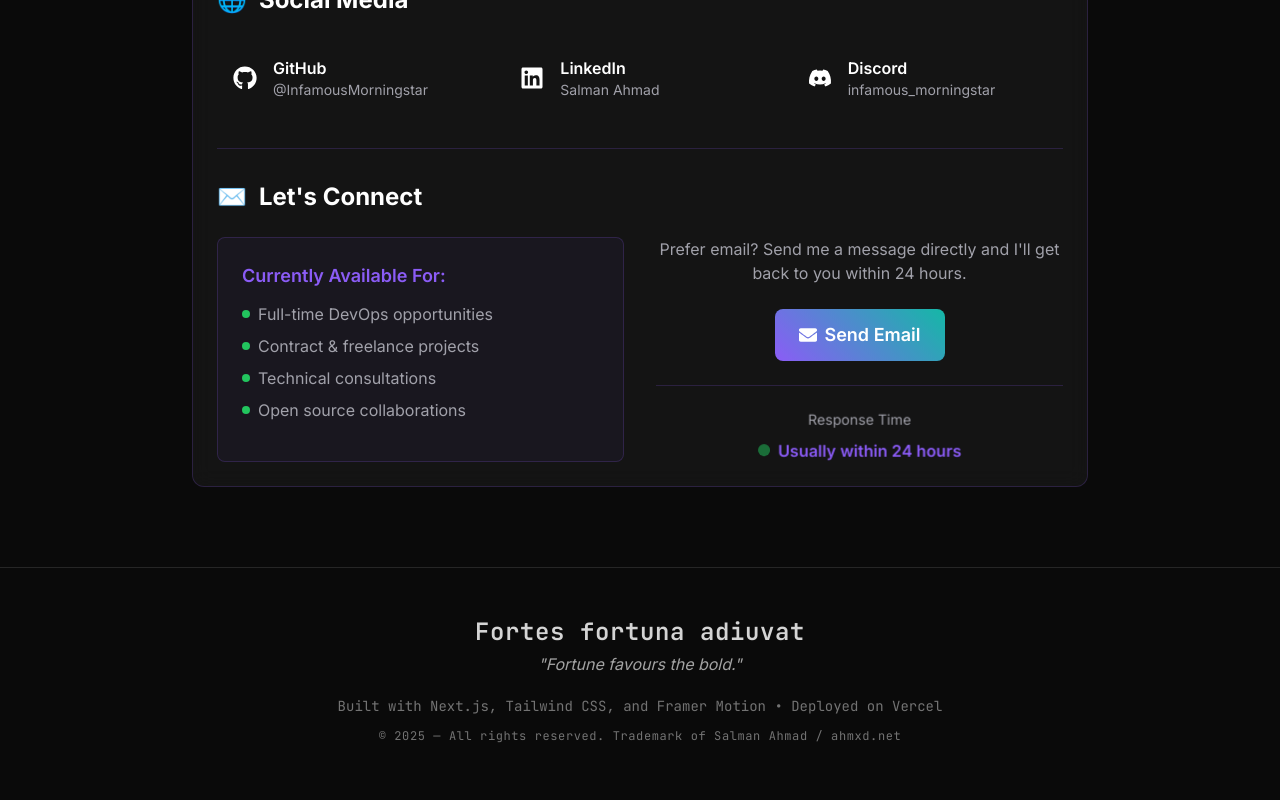
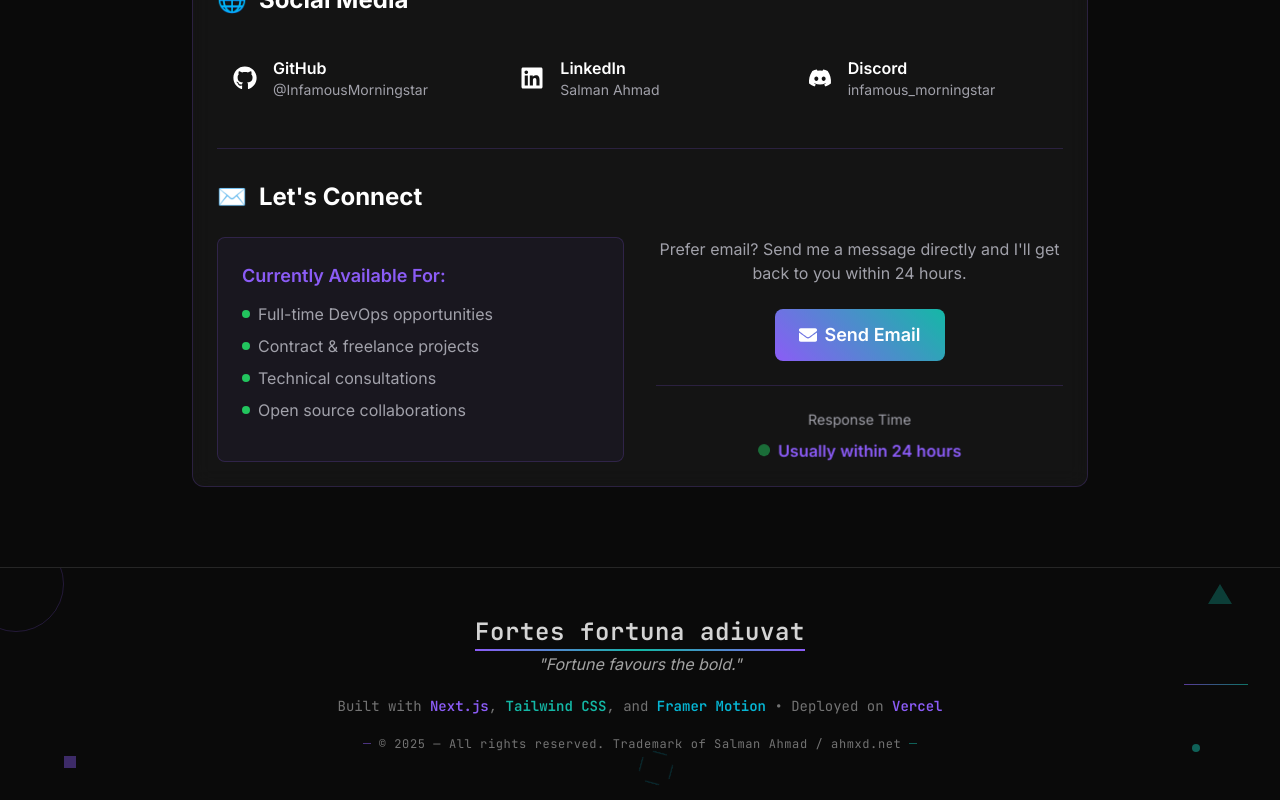
Before and after one commit to InfamousMorningstar/SAportfolio, a Next.js app: page / in a window 1280 px wide. Shown: the part 7634-8434 px from the top of the page. Built offline with nearby package versions, Linux system fonts and the light colour scheme.

Commit message:
Enhanced footer with minimalist geometric shapes and accent colors

```diff
--- a/src/components/Footer.tsx
+++ b/src/components/Footer.tsx
@@ -9,9 +9,69 @@ export default function Footer() {
       whileInView={{ opacity: 1, y: 0 }}
       viewport={{ once: true }}
       transition={{ duration: 0.6, ease: 'easeOut' }}
-      className="w-full py-12 px-6 border-t border-neutral-800"
+      className="relative w-full py-12 px-6 border-t border-neutral-800 overflow-hidden"
     >
-      <div className="max-w-4xl mx-auto text-center space-y-3">
+      {/* Background Geometric Shapes */}
+      <div className="absolute inset-0 pointer-events-none">
+        {/* Large Circle - Top Left */}
+        <motion.div
+          initial={{ scale: 0, rotate: 0 }}
+          whileInView={{ scale: 1, rotate: 180 }}
+          viewport={{ once: true }}
+          transition={{ duration: 2, ease: 'easeOut' }}
+          className="absolute -top-8 -left-8 w-24 h-24 border border-accent/20 rounded-full"
+        />
+
+        {/* Triangle - Top Right */}
+        <motion.div
+          initial={{ scale: 0, rotate: -90 }}
+          whileInView={{ scale: 1, rotate: 0 }}
+          viewport={{ once: true }}
+          transition={{ duration: 1.5, delay: 0.2, ease: 'easeOut' }}
+          className="absolute top-4 right-12 w-0 h-0 border-l-[12px] border-r-[12px] border-b-[20px] border-l-transparent border-r-transparent border-b-accent2/30"
+        />
+
+        {/* Small Squares */}
+        <motion.div
+          initial={{ opacity: 0, scale: 0 }}
+          whileInView={{ opacity: 1, scale: 1 }}
+          viewport={{ once: true }}
+          transition={{ duration: 1, delay: 0.4 }}
+          className="absolute bottom-8 left-16 w-3 h-3 bg-accent/40 rotate-45"
+        />
+
+        <motion.div
+          initial={{ opacity: 0, scale: 0 }}
+          whileInView={{ opacity: 1, scale: 1 }}
+          viewport={{ once: true }}
+          transition={{ duration: 1, delay: 0.6 }}
+          className="absolute bottom-12 right-20 w-2 h-2 bg-accent2/50 rounded-full"
+        />
+
+        {/* Hexagon - Bottom Center */}
+        <motion.div
+          initial={{ scale: 0, rotate: 0 }}
+          whileInView={{ scale: 1, rotate: 60 }}
+          viewport={{ once: true }}
+          transition={{ duration: 2, delay: 0.3, ease: 'easeOut' }}
+          className="absolute bottom-4 left-1/2 transform -translate-x-1/2"
+        >
+          <div className="w-8 h-8 border border-secondary/30 transform rotate-45" style={{
+            clipPath: 'polygon(30% 0%, 70% 0%, 100% 30%, 100% 70%, 70% 100%, 30% 100%, 0% 70%, 0% 30%)'
+          }} />
+        </motion.div>
+
+        {/* Floating Line */}
+        <motion.div
+          initial={{ scaleX: 0 }}
+          whileInView={{ scaleX: 1 }}
+          viewport={{ once: true }}
+          transition={{ duration: 1.5, delay: 0.5 }}
+          className="absolute top-1/2 right-8 w-16 h-px bg-gradient-to-r from-accent/60 to-accent2/60 transform -translate-y-1/2"
+        />
+      </div>
+
+      <div className="relative max-w-4xl mx-auto text-center space-y-3">
         {/* Latin Quote */}
         <motion.div
           initial={{ opacity: 0, y: 10 }}
@@ -21,14 +81,24 @@ export default function Footer() {
           className="space-y-1"
         >
           <h3 className="text-xl md:text-2xl font-mono font-bold text-neutral-300 tracking-wide">
-            Fortes fortuna adiuvat
+            <span className="relative">
+              Fortes fortuna adiuvat
+              {/* Accent underline */}
+              <motion.div
+                initial={{ scaleX: 0 }}
+                whileInView={{ scaleX: 1 }}
+                viewport={{ once: true }}
+                transition={{ duration: 1, delay: 0.8 }}
+                className="absolute -bottom-1 left-0 w-full h-0.5 bg-gradient-to-r from-accent via-accent2 to-accent origin-left"
+              />
+            </span>
           </h3>
           <p className="text-base italic text-neutral-400">
             "Fortune favours the bold."
           </p>
         </motion.div>
 
-        {/* Tech Stack */}
+        {/* Tech Stack with accent colors */}
         <motion.p
           initial={{ opacity: 0 }}
           whileInView={{ opacity: 1 }}
@@ -36,19 +106,25 @@ export default function Footer() {
           transition={{ duration: 0.6, delay: 0.2 }}
           className="text-sm font-mono text-neutral-500 pt-2"
         >
-          Built with Next.js, Tailwind CSS, and Framer Motion • Deployed on Vercel
+          Built with{' '}
+          <span className="text-accent font-semibold">Next.js</span>,{' '}
+          <span className="text-accent2 font-semibold">Tailwind CSS</span>, and{' '}
+          <span className="text-secondary font-semibold">Framer Motion</span> •{' '}
+          Deployed on <span className="text-accent font-semibold">Vercel</span>
         </motion.p>
 
-        {/* Copyright */}
-        <motion.p
+        {/* Copyright with decorative elements */}
+        <motion.div
           initial={{ opacity: 0 }}
           whileInView={{ opacity: 1 }}
           viewport={{ once: true }}
           transition={{ duration: 0.6, delay: 0.3 }}
-          className="text-xs font-mono text-neutral-500 tracking-wider"
+          className="flex items-center justify-center space-x-2 text-xs font-mono text-neutral-500 tracking-wider pt-2"
         >
-          © 2025 — All rights reserved. Trademark of Salman Ahmad / ahmxd.net
-        </motion.p>
+          <div className="w-2 h-px bg-accent/50" />
+          <span>© 2025 — All rights reserved. Trademark of Salman Ahmad / ahmxd.net</span>
+          <div className="w-2 h-px bg-accent2/50" />
+        </motion.div>
       </div>
     </motion.footer>
   );
```
